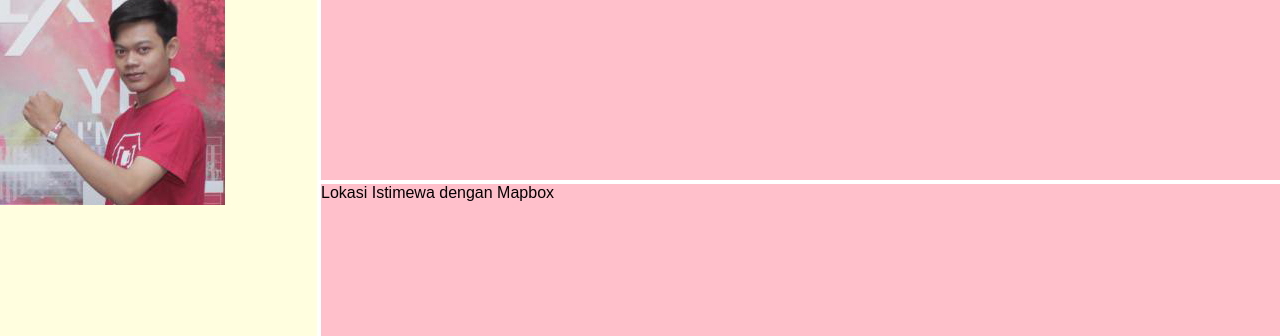
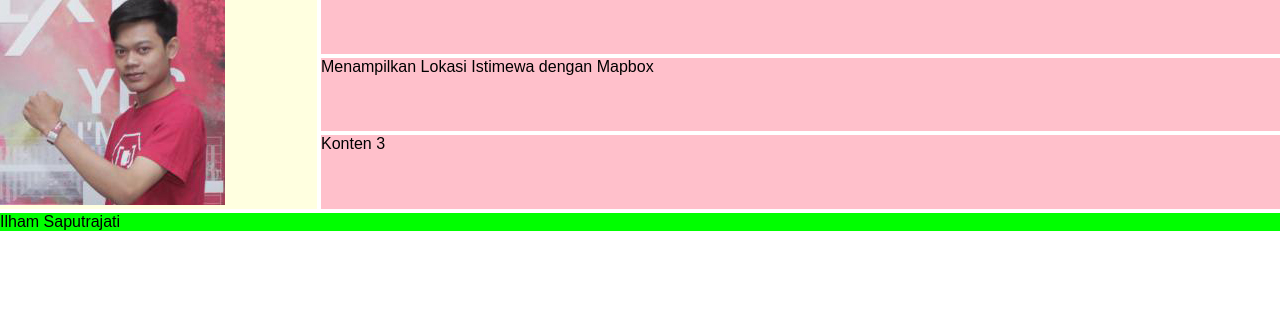
Before and after one commit to ilhamsj/mws, a plain HTML site: page public/index.html in a window 1280 px wide. Shown: the part 464-800 px from the top of the page. Drawn offline with Linux system fonts and the light colour scheme.

Commit message:
css grid

```diff
--- a/public/css/master.css
+++ b/public/css/master.css
@@ -7,7 +7,7 @@
   width: 100%;
   display: grid;
   grid-template-columns: repeat(4, 1fr);
-  grid-template-rows: auto 200px 200px 200px auto;
+  grid-template-rows: auto auto auto auto auto;
   grid-gap: 4px;
 }
 
--- a/public/index.html
+++ b/public/index.html
@@ -9,7 +9,7 @@
     <link rel="icon" sizes="192x192" href="images/icon.png">
 
     <link rel="stylesheet" href="css/master.css">
-    <title>MWS2 Yogyakarta</title>
+    <title>GDK Yogyakarta</title>
 </head>
 <body>
     <div class="container">
@@ -26,7 +26,7 @@
         </div>
 
         <div class="konten">
-            Lokasi Istimewa dengan Mapbox
+            Menampilkan Lokasi Istimewa dengan Mapbox
         </div>
         <div class="konten">Konten 3</div>
         <div class="footer">Ilham Saputrajati</div>
```
Also changed, not shown: 1 other file.
